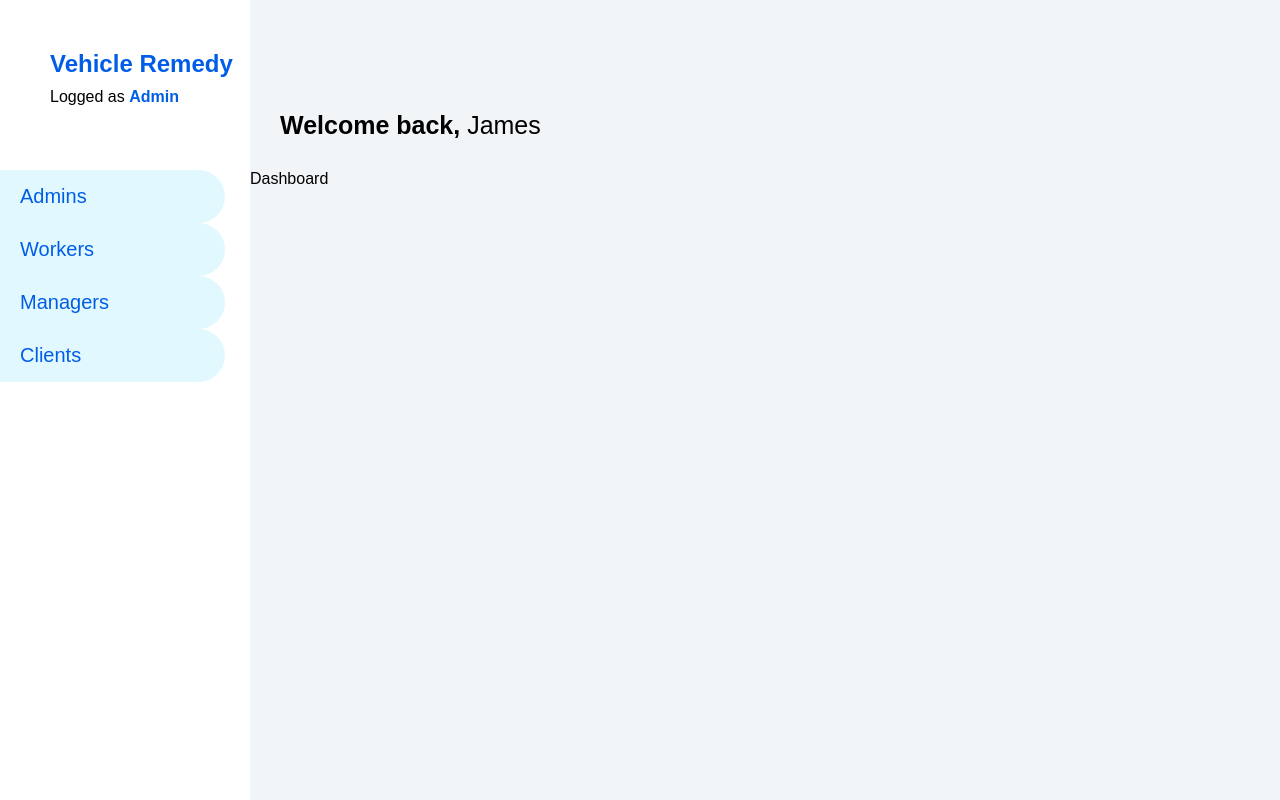
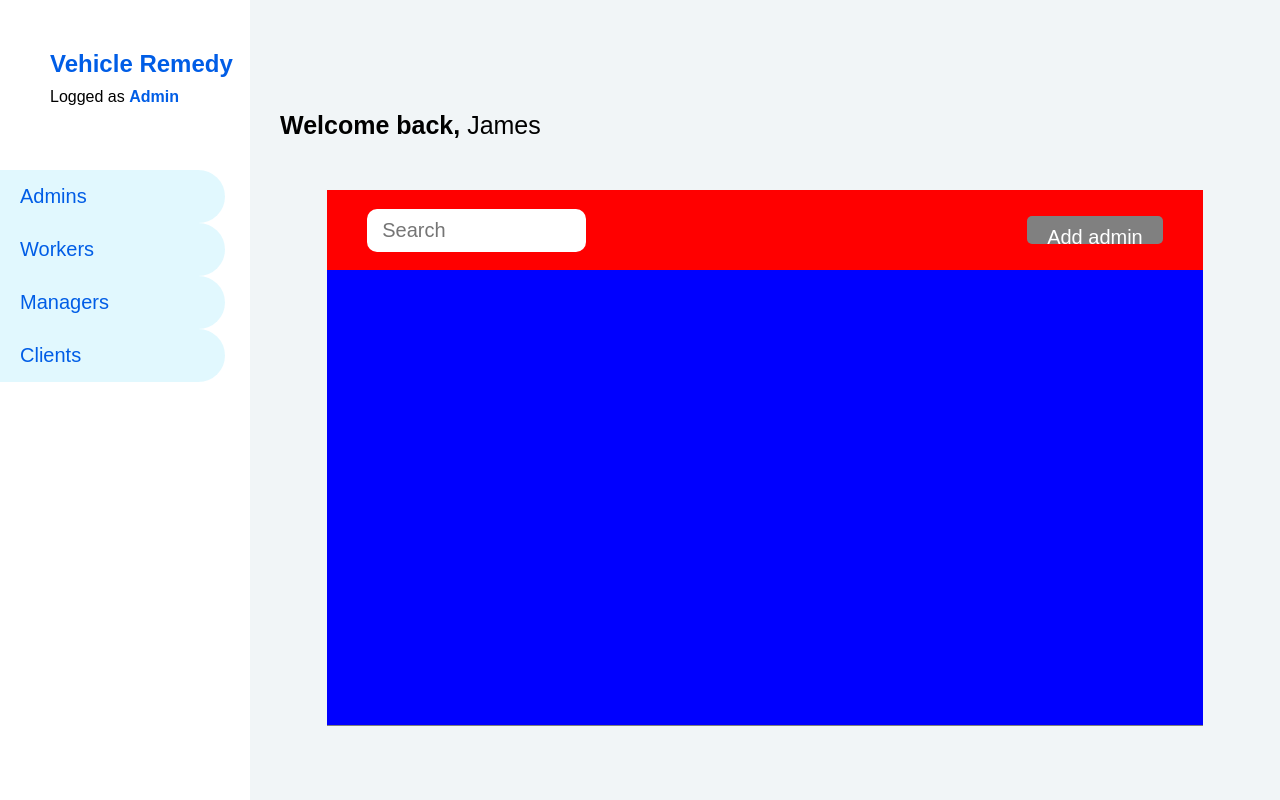
Before and after one commit to folkvangrn/asgard, a React (Vite) app: page /dashboard in a window 1280 px wide. Built offline with nearby package versions, Linux system fonts and the light colour scheme.

Commit message:
Add input field and button to the dashboard

```diff
--- a/package.json
+++ b/package.json
@@ -8,6 +8,7 @@
     "preview": "vite preview"
   },
   "dependencies": {
+    "classnames": "^2.3.1",
     "path": "^0.12.7",
     "react": "^17.0.2",
     "react-dom": "^17.0.2",
--- a/src/components/atoms/Button/Button.tsx
+++ b/src/components/atoms/Button/Button.tsx
@@ -1,13 +1,15 @@
 import styles from './Button.module.scss';
+import classnames from 'classnames';
 
 type ButtonProps = {
   type?: JSX.IntrinsicElements['button']['type'];
   text: string;
+  className?: string;
 };
 
-function Button({ type = 'button', text }: ButtonProps) {
+function Button({ type = 'button', text, className }: ButtonProps) {
   return (
-    <button className={styles.defaultButton} type={type}>
+    <button className={classnames(styles.defaultButton, className)} type={type}>
       {text}
     </button>
   );
--- a/src/components/views/Dashboard/Dashboard.module.scss
+++ b/src/components/views/Dashboard/Dashboard.module.scss
@@ -44,7 +44,46 @@
 }
 
 .dashboard {
+  display: flex;
+  justify-content: center;
+  align-items: start;
   background-color: var(--grey);
+}
+
+.table {
+  margin: 20px;
+  height: 85%;
+  width: 85%;
+  background-color: grey;
+}
+
+.tableHeader {
+  height: 15%;
+  background-color: red;
+  display: flex;
+  justify-content: space-between;
+  align-items: center;
+
+  input {
+    padding: 10px 0 10px 15px;
+    font-size: 20px;
+    display: block;
+    margin-left: 40px;
+    width: 25%;
+    border-radius: 10px;
+    border: none;
+  }
+}
+
+.addUser {
+  height: 35%;
+  font-size: 20px;
+  margin-right: 40px;
+}
+
+.tableContent {
+  height: 85%;
+  background-color: blue;
 }
 
 .permissionTitle {
--- a/src/components/views/Dashboard/Dashboard.tsx
+++ b/src/components/views/Dashboard/Dashboard.tsx
@@ -1,3 +1,4 @@
+import Button from '@/components/atoms/Button/Button';
 import styles from './Dashboard.module.scss';
 
 type NavbarItemProps = {
@@ -32,7 +33,15 @@ export function Dashboard() {
           Welcome back, <span className={styles.firstName}>James</span>
         </h3>
       </header>
-      <div className={styles.dashboard}>Dashboard</div>
+      <main className={styles.dashboard}>
+        <div className={styles.table}>
+          <div className={styles.tableHeader}>
+            <input placeholder="Search" type="text" />
+            <Button text="Add admin" className={styles.addUser} />
+          </div>
+          <div className={styles.tableContent}></div>
+        </div>
+      </main>
     </div>
   );
 }
```
Also changed, not shown: src/components/views/Dashboard/assets/wrench-solid.svg (deleted), 1 other file (tests, documents, lock files or other folders).
